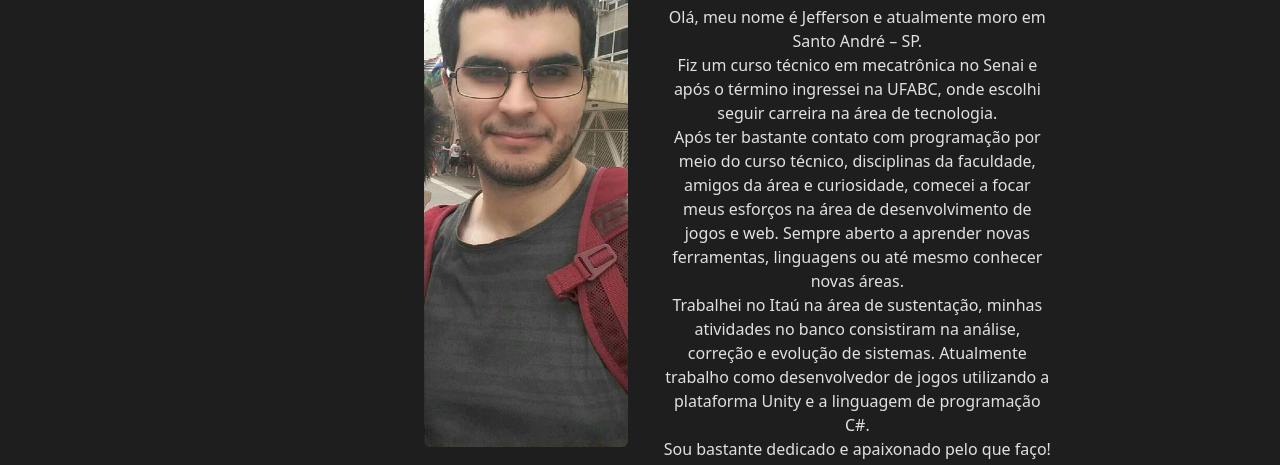
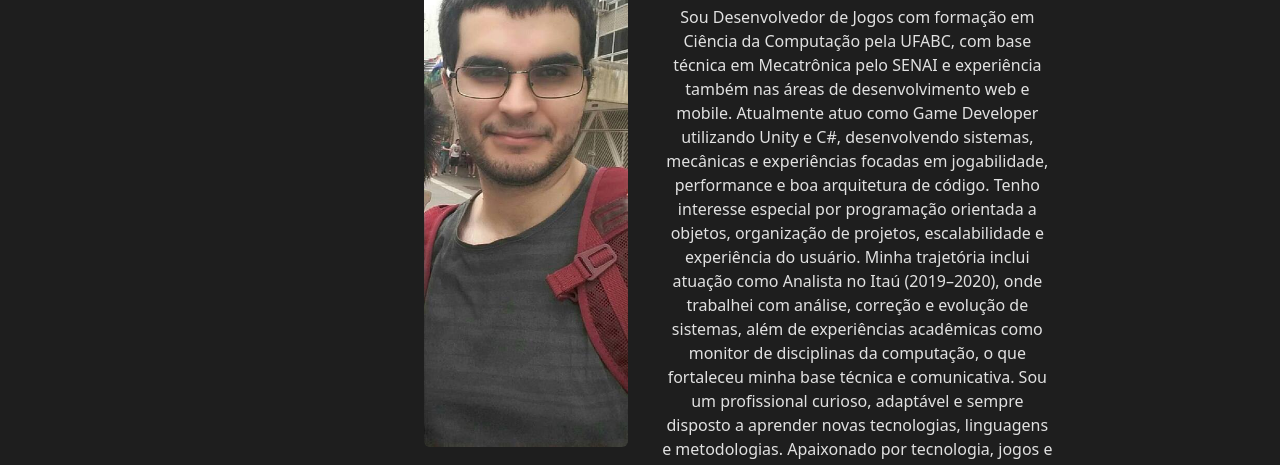
Before and after one commit to JeffersonRodrigues7/portifolio, a plain HTML site: page index.html in a window 1280 px wide. Shown: the part 128-593 px from the top of the page. Drawn offline with nearby package versions, Linux system fonts and the light colour scheme.

Commit message:
Update index.html

```diff
--- a/index.html
+++ b/index.html
@@ -26,15 +26,18 @@
         </div>
         <div class="col-12 col-md-4 text-center text-md-center mt-3 mt-md-0">
           <h1>Jefferson Rodrigues</h1>
-          <p>Olá, meu nome é Jefferson e atualmente moro em Santo André – SP.</p>
-          <p>Fiz um curso técnico em mecatrônica no Senai e após o término ingressei na UFABC, onde escolhi seguir carreira na área de tecnologia.</p>
           <p>
-            Após ter bastante contato com programação por meio do curso técnico, disciplinas da faculdade, amigos da área e curiosidade, comecei a focar meus esforços na área de desenvolvimento de jogos e web. Sempre aberto a aprender novas
-            ferramentas, linguagens ou até mesmo conhecer novas áreas.
-          </p>
-          <p>
-            Trabalhei no Itaú na área de sustentação, minhas atividades no banco consistiram na análise, correção e evolução de sistemas.
-            Atualmente trabalho como desenvolvedor de jogos utilizando a plataforma Unity e a linguagem de programação C#.
+            Sou Desenvolvedor de Jogos com formação em Ciência da Computação pela UFABC, com base técnica em Mecatrônica pelo SENAI e experiência também nas áreas de desenvolvimento web e mobile.
+
+            Atualmente atuo como Game Developer utilizando Unity e C#, desenvolvendo sistemas, mecânicas e experiências focadas em jogabilidade, performance e boa arquitetura de código. Tenho interesse especial por programação orientada a objetos, organização de projetos, escalabilidade e experiência do usuário.
+
+            Minha trajetória inclui atuação como Analista no Itaú (2019–2020), onde trabalhei com análise, correção e evolução de sistemas, além de experiências acadêmicas como monitor de disciplinas da computação, o que fortaleceu minha base técnica e comunicativa.
+
+            Sou um profissional curioso, adaptável e sempre disposto a aprender novas tecnologias, linguagens e metodologias.
+
+            Apaixonado por tecnologia, jogos e pelo aprendizado contínuo.
+
+            Contato: jefferson_rodrigues7@hotmail.com
           </p>
           <p>Sou bastante dedicado e apaixonado pelo que faço!</p>
 
@@ -45,6 +48,11 @@
       <div id="skills" class="row">
         <div class="container col-12 text-center">
           <h1>Habilidades</h1>
+          <h3>Desenvolvimento de Jogos</h3>
+          <div class="badges">
+            <img src="https://img.shields.io/badge/Unity-100000?style=for-the-badge&logo=unity&logoColor=white" alt="Unity" />
+            <img src="https://img.shields.io/badge/C%23-239120?style=for-the-badge&logo=c-sharp&logoColor=white" alt="C#" />
+          </div>
           <h3>Desenvolvimento Web</h3>
 
           <div class="badges">
@@ -62,11 +70,7 @@
             <img src="https://img.shields.io/badge/Express.js-404D59?style=for-the-badge" alt="Express.js" />
             <img src="https://img.shields.io/badge/json%20web%20tokens-323330?style=for-the-badge&logo=json-web-tokens&logoColor=pink" alt="Json Web Tokens" />
           </div>
-          <h3>Desenvolvimento de Jogos</h3>
-          <div class="badges">
-            <img src="https://img.shields.io/badge/Unity-100000?style=for-the-badge&logo=unity&logoColor=white" alt="Unity" />
-            <img src="https://img.shields.io/badge/C%23-239120?style=for-the-badge&logo=c-sharp&logoColor=white" alt="C#" />
-          </div>
+
           <h3>Desenvolvimento Mobile</h3>
           <div class="badges">
             <img src="https://img.shields.io/badge/Android-3DDC84?style=for-the-badge&logo=android&logoColor=white" alt="Android Studio" />
@@ -97,8 +101,8 @@
                 <div class="card">
                 <div class="video-container">
                   <iframe
-                    width="230"
-                    height="230"
+                    width="310"
+                    height="310"
                     src="https://www.youtube.com/embed/RyKVCAIaJx8"
                     title="Teryndor: Caelorn's Quest - Trailer Oficial"
                     frameborder="0"
```
